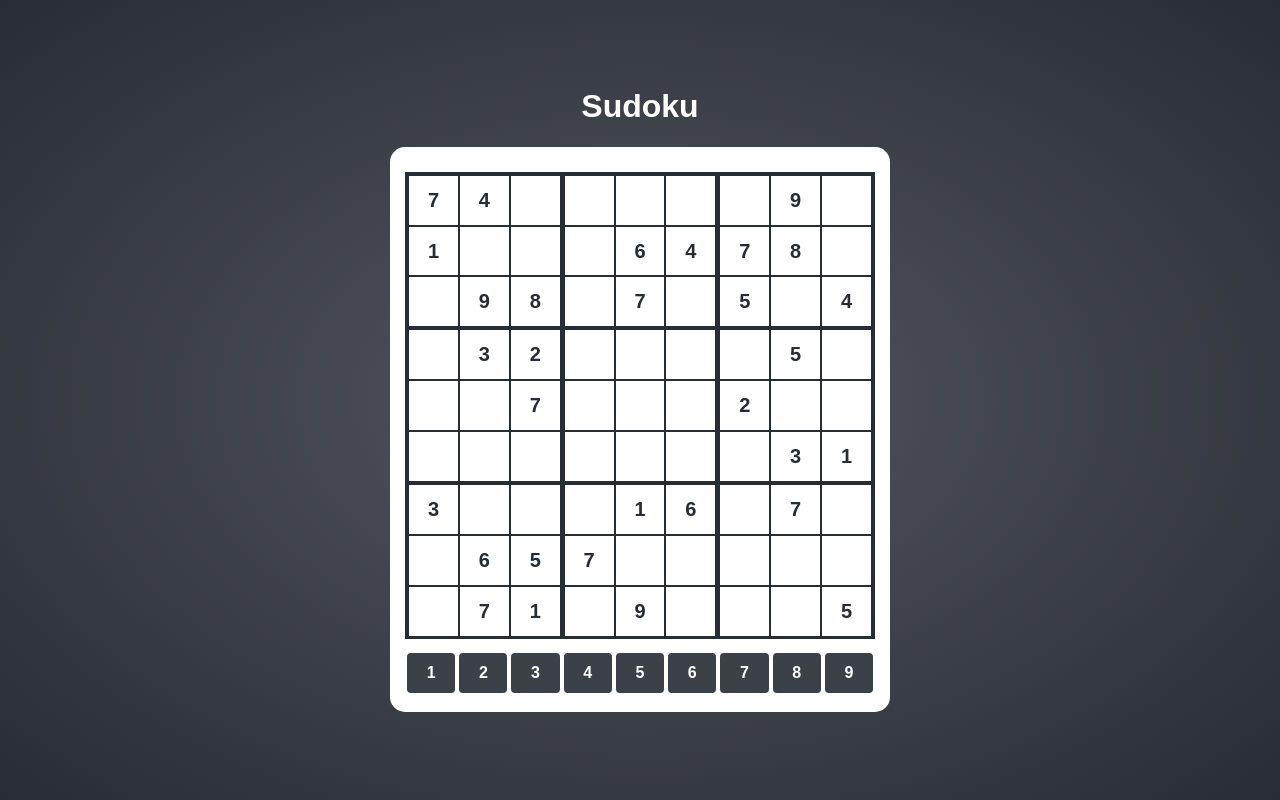
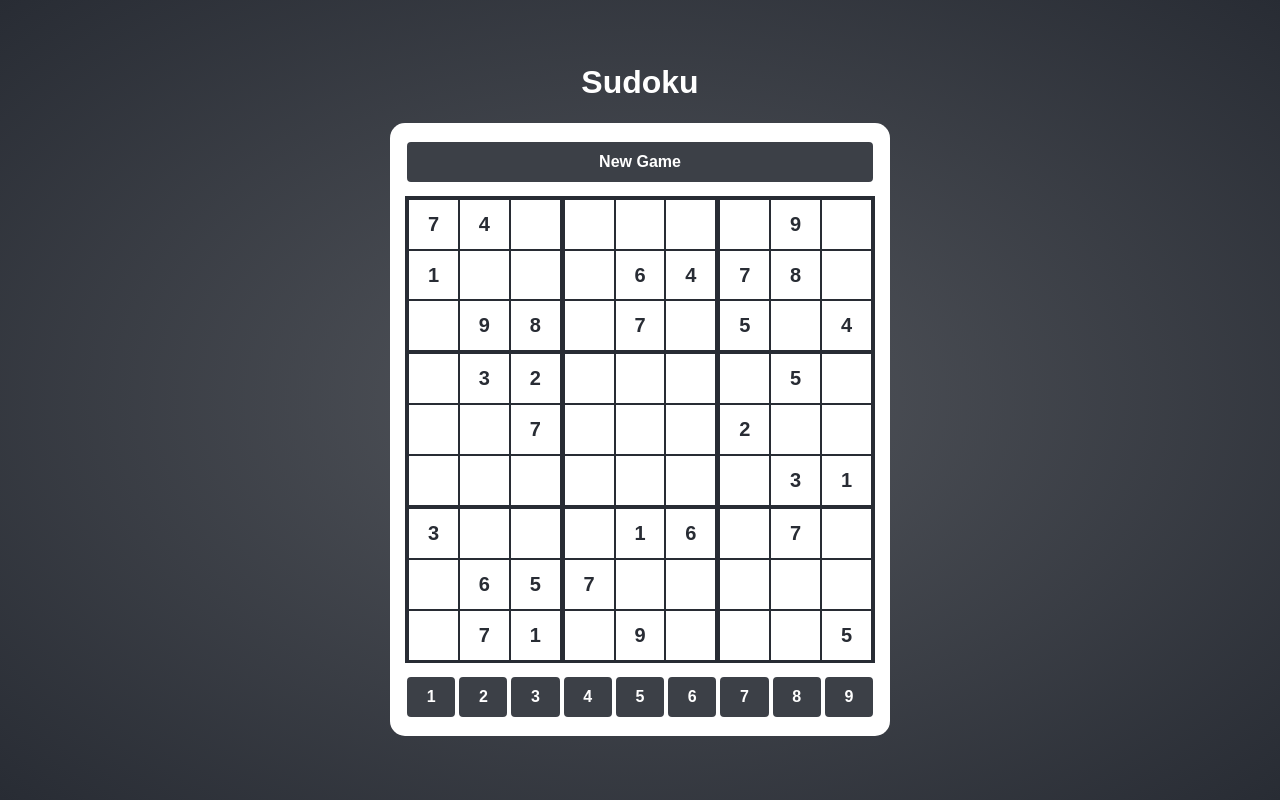
Before and after one commit to EvgenyMinin/React_Sudoku, a React (Create React App) app: page / in a window 1280 px wide. Built offline with nearby package versions, Linux system fonts and the light colour scheme.

Commit message:
added new game button

```diff
--- /dev/null
+++ b/src/components/NewButton/index.tsx
@@ -0,0 +1,20 @@
+import React, { FC, useCallback } from 'react'
+import { Action, Dispatch } from 'redux'
+import { useDispatch } from 'react-redux'
+
+import { Button } from 'components'
+import { createGrid } from 'reducers'
+
+const NewButton: FC = () => {
+  const dispatch = useDispatch<Dispatch<Action>>()
+
+  const createNewGrid = useCallback(() => {
+    if (window.confirm('Are you sure you want to start a new game?')) {
+      dispatch(createGrid())
+    }
+  }, [dispatch])
+
+  return <Button onClick={createNewGrid}>New Game</Button>
+}
+
+export default NewButton
--- a/src/components/index.ts
+++ b/src/components/index.ts
@@ -1,3 +1,4 @@
+export { default as Grid } from './grid'
+export { default as NewButton } from './NewButton'
 export { default as Numbers } from './numbers'
-export { default as Grid } from './grid'
 export * from './styles'
--- a/src/index.tsx
+++ b/src/index.tsx
@@ -4,7 +4,7 @@ import { Provider } from 'react-redux'
 import { ThemeProvider } from 'styled-components'
 
 import { configureStore, unregister } from './core'
-import { Card, Content, Grid, Numbers, Title } from './components'
+import { Card, Content, Grid, NewButton, Numbers, Title } from './components'
 
 import { GlobalStyles, theme } from './styles'
 
@@ -17,6 +17,7 @@ ReactDOM.render(
       <Content data-cy="content">
         <Title data-cy="title">Sudoku</Title>
         <Card data-cy="card">
+          <NewButton />
           <Grid />
           <Numbers />
         </Card>
```
